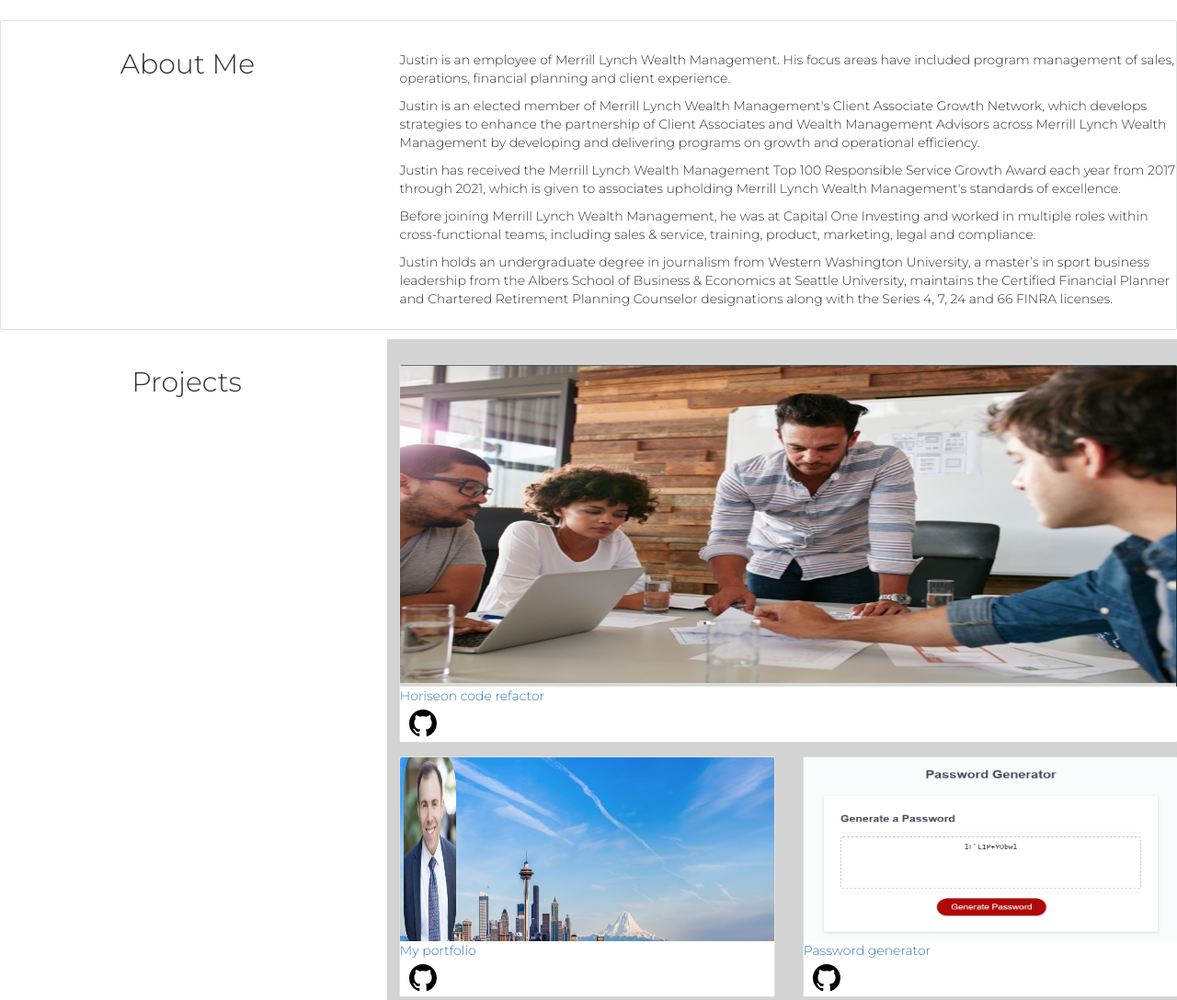
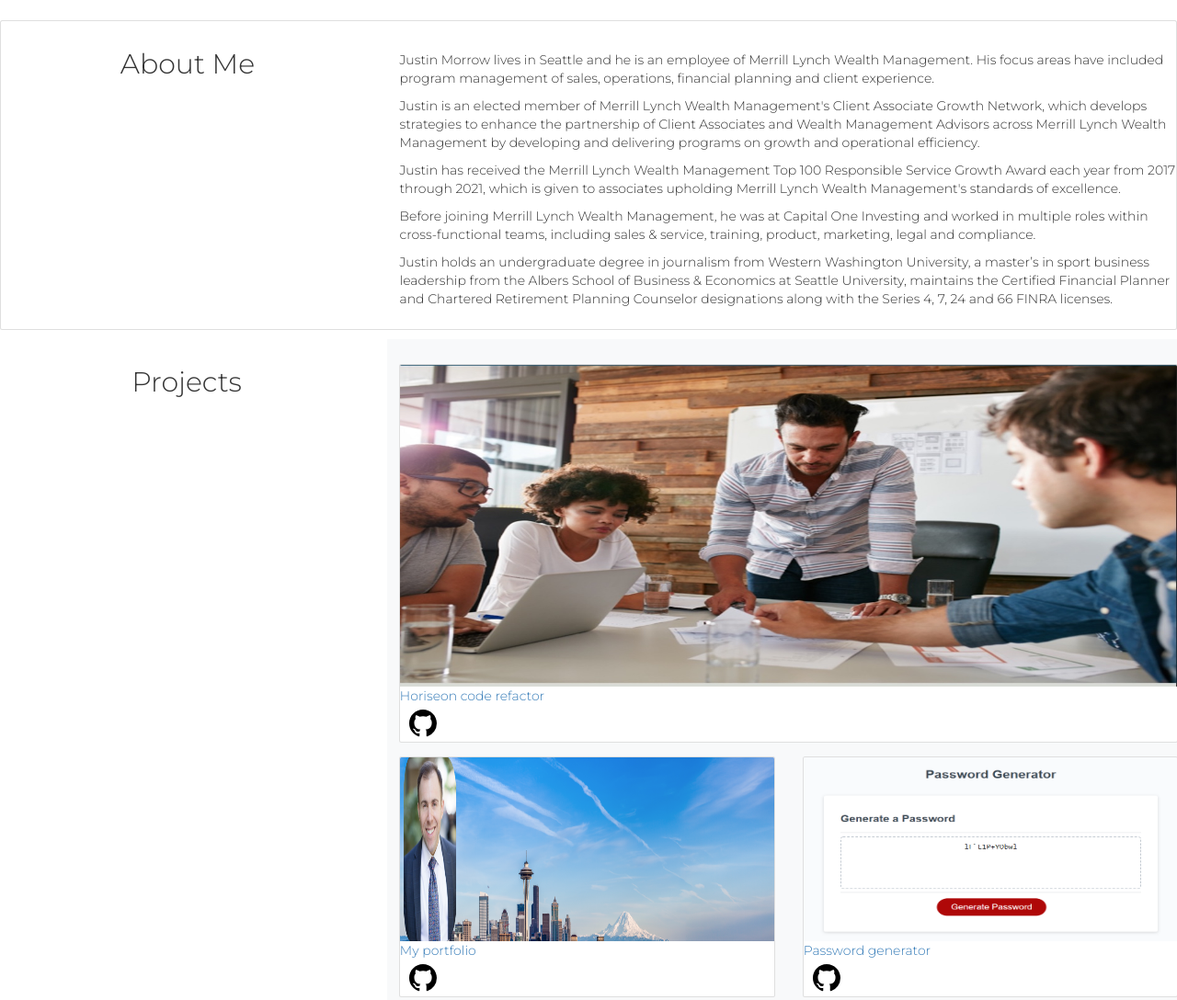
Before and after one commit to Justin-Morrow/Portfolio_JM, a plain HTML site: page index.html in a window 1280 px wide. Shown: the part 354-1442 px from the top of the page at 92% size. Drawn offline with nearby package versions, Linux system fonts and the light colour scheme.

Commit message:
updating

```diff
--- a/assets/portfolio.css
+++ b/assets/portfolio.css
@@ -7,7 +7,6 @@
 body {
     font-family: 'Montserrat', sans-serif;
 }
-
 .myheight {
     max-height: 400px;
     width: max-content;
@@ -33,7 +32,9 @@
 }
 
 #background {
-    background-color: var(--gray);
+    background-color: #f8f9fa
+
+    /* var(--gray); */
 }
 
 .myprojects {
--- a/index.html
+++ b/index.html
@@ -18,7 +18,7 @@
     <title>Justin Morrow's Portfolio</title>
 </head>
 <header>
-    <div class="float-left " style="margin-left: 2%;"> <h2>Justin Morrow</h2></div>
+    <!-- <div class="float-left " style="margin-left: 2%;"> <h2>Justin Morrow</h2></div> -->
     <nav class="navbar navbar-expand-lg navbar-light bg-light justify-content-end">
         <div>
             <button type="button" class="navbar-toggler" data-toggle="collapse" data-target="#myMenu">
@@ -56,7 +56,7 @@
             <div class="card-body">
                 <!-- <h5 class="card-title"></h5> -->
                 <br>
-                <p class="card-text">Justin is an employee of Merrill Lynch Wealth Management. His focus areas have included program management of sales, operations, financial planning and client experience.</p>
+                <p class="card-text">Justin Morrow lives in Seattle and he is an employee of Merrill Lynch Wealth Management. His focus areas have included program management of sales, operations, financial planning and client experience.</p>
 
                 <p> Justin is an elected member of Merrill Lynch Wealth Management's Client Associate Growth Network, which develops strategies to enhance the partnership of Client Associates and Wealth Management Advisors across Merrill Lynch Wealth Management by developing and delivering programs on growth and operational efficiency.</p>
 
```
